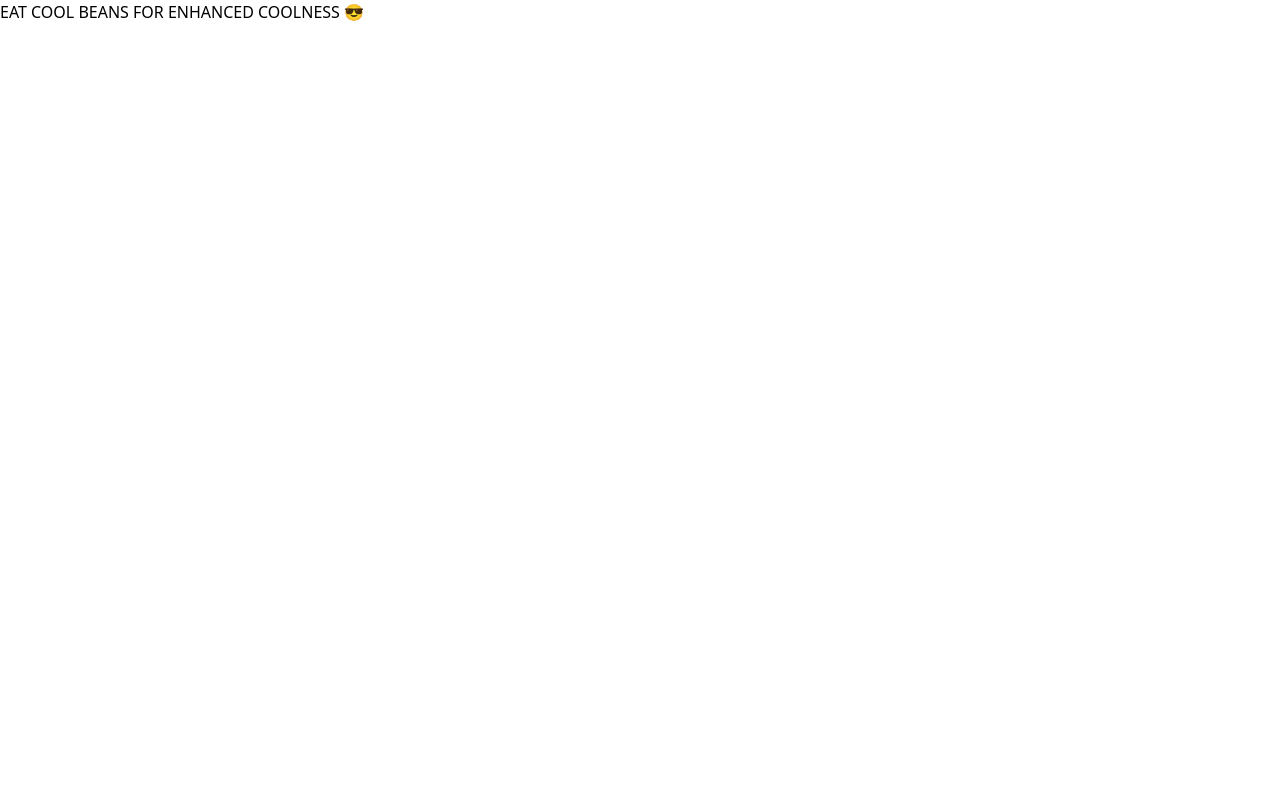
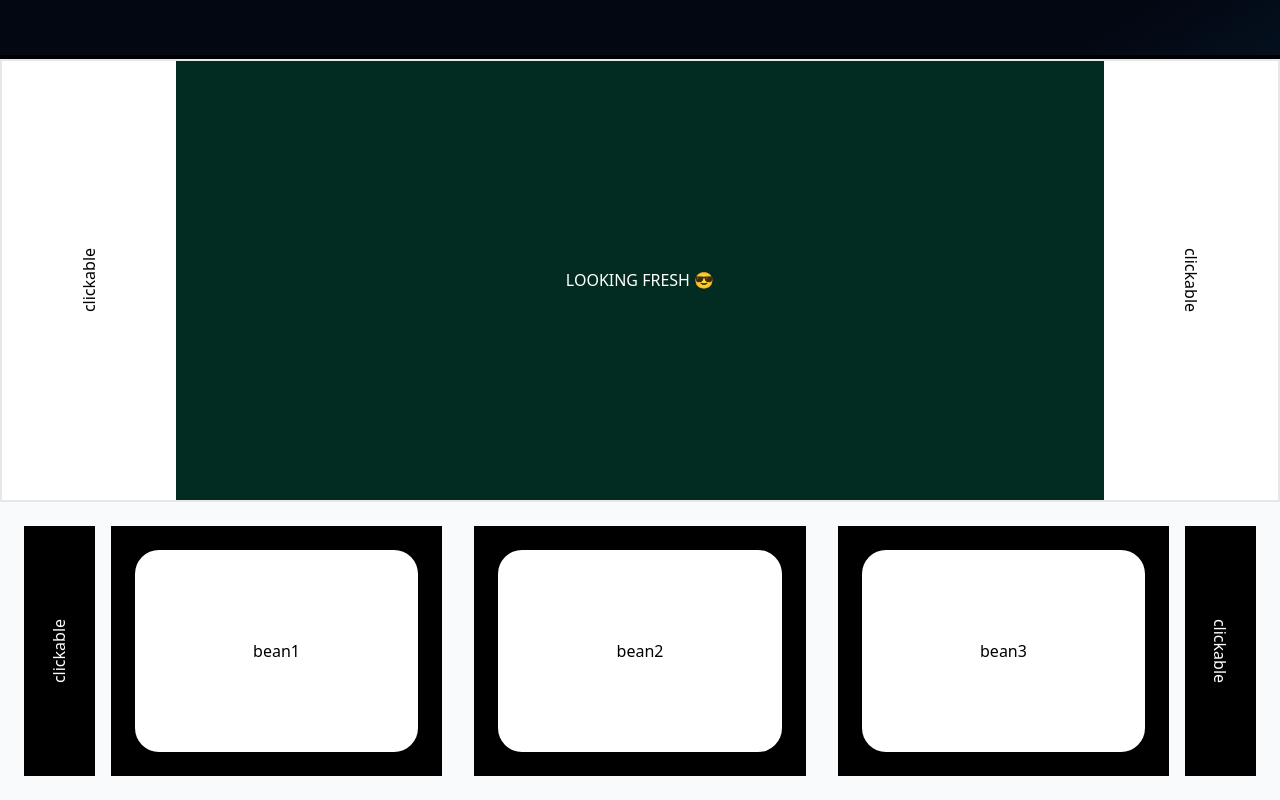
Before and after one commit to jbazann/speeed, a website built with Vite: page index.html in a window 1280 px wide. Built offline with nearby package versions, Linux system fonts and the light colour scheme.

Commit message:
first draft

```diff
--- a/index.html
+++ b/index.html
@@ -2,11 +2,61 @@
 <html lang="en">
 <head>
     <meta charset="UTF-8">
+    <meta name="viewport" content="width=device-width, initial-scale=1.0">
     <title>SPEEED</title>
     <script src="./src/js/index.js" type="module"></script>
     <link href="./src/css/index.css" rel="stylesheet">
 </head>
-<body>
-    <h1> EAT COOL BEANS FOR ENHANCED COOLNESS 😎 </h1>
+<body class="h-dvh w-dvw">
+    <div id="sub-root" class="bg-gradient-to-br from-gray-950 via-sky-950 to-sky-900 from-45% via-85% to-95% h-full w-full">
+        <div id="gradient-root" class="absolute z-0 inset-0 bg-gradient-to-b from-transparent via-gray-800 to-black from-5% via-50% to-95% h-full w-full opacity-40"></div>
+        <div id="root" class="z-10 relative flex flex-col h-full w-full ">
+            <div id="topbar" class="h-8 md:h-12 lg:h-16 xl:h-18 w-full border-b-black border-b-4"></div>
+            <div id="content-1" class="flex flex-row h-3/5 bg-black border-2 w-full">
+                <div id="content-1-left-control" class="h-full w-60 bg-white">
+                    <div class="flex flex-col justify-center w-full h-full">
+                        <h1 class="-rotate-90 text-center">clickable</h1>
+                    </div>
+                </div>
+                <div class="flex flex-col justify-center h-full w-full bg-emerald-950">
+                    <h1 class="text-center text-white"> LOOKING FRESH 😎 </h1>
+                </div>
+                <div id="content-1-right-control" class="h-full w-60 bg-white">
+                    <div class="flex flex-col justify-center w-full h-full">
+                        <h1 class="rotate-90 text-center">clickable</h1>
+                    </div>
+                </div>
+            </div>
+            <div id="content-2" class="flex flex-row h-2/5 p-6 bg-gray-50 w-full">
+                <div id="content-2-left-control" class="bg-black w-20 h-full">
+                    <div class="flex flex-col justify-center w-full h-full">
+                        <h1 class="-rotate-90 text-center text-white">clickable</h1>
+                    </div>
+                </div>
+                <ul id="content-2-beans" x-data="{beans: [
+                    {title: 'bean1', desc: 'desc1'},
+                    {title: 'bean2', desc: 'desc2'},
+                    {title: 'bean3', desc: 'desc3'}
+                ]}"
+                    class="flex flex-row justify-between h-full w-full">
+                    <template x-for="bean in beans">
+                        <div class="ml-4 mr-4 p-6 bg-black h-full w-full">
+                            <div class="bg-white h-full w-full rounded-3xl">
+                                <li class="flex flex-col justify-center h-full w-full">
+                                    <h1 x-text="bean.title" class="text-center"></h1>
+                                </li>
+                            </div>
+                        </div>
+                    </template>
+
+                </ul>
+                <div id="content-2-right-control" class="bg-black w-20 h-full">
+                    <div class="flex flex-col justify-center w-full h-full">
+                        <h1 class="rotate-90 text-center text-white">clickable</h1>
+                    </div>
+                </div>
+            </div>
+        </div>
+    </div>
 </body>
 </html>
```
